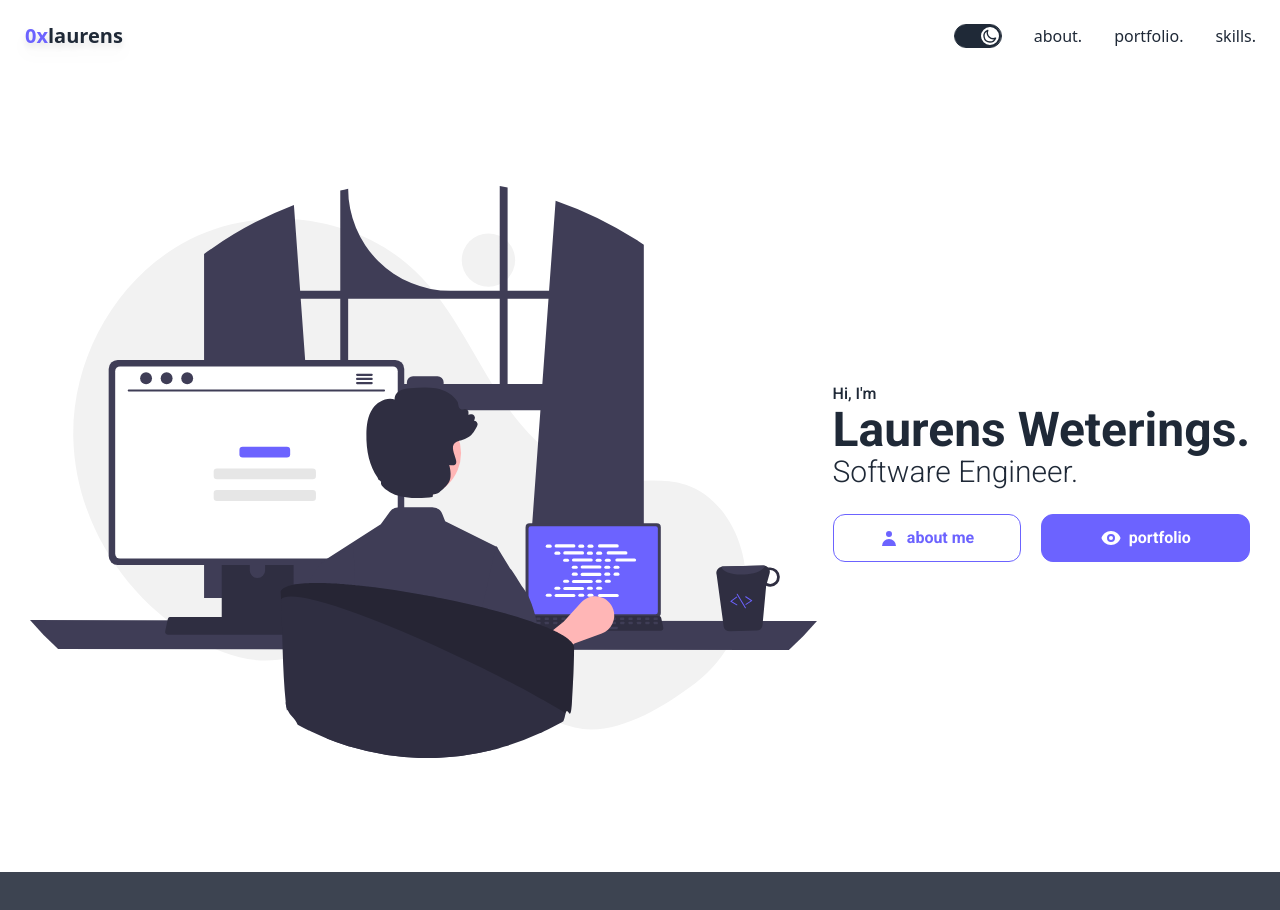
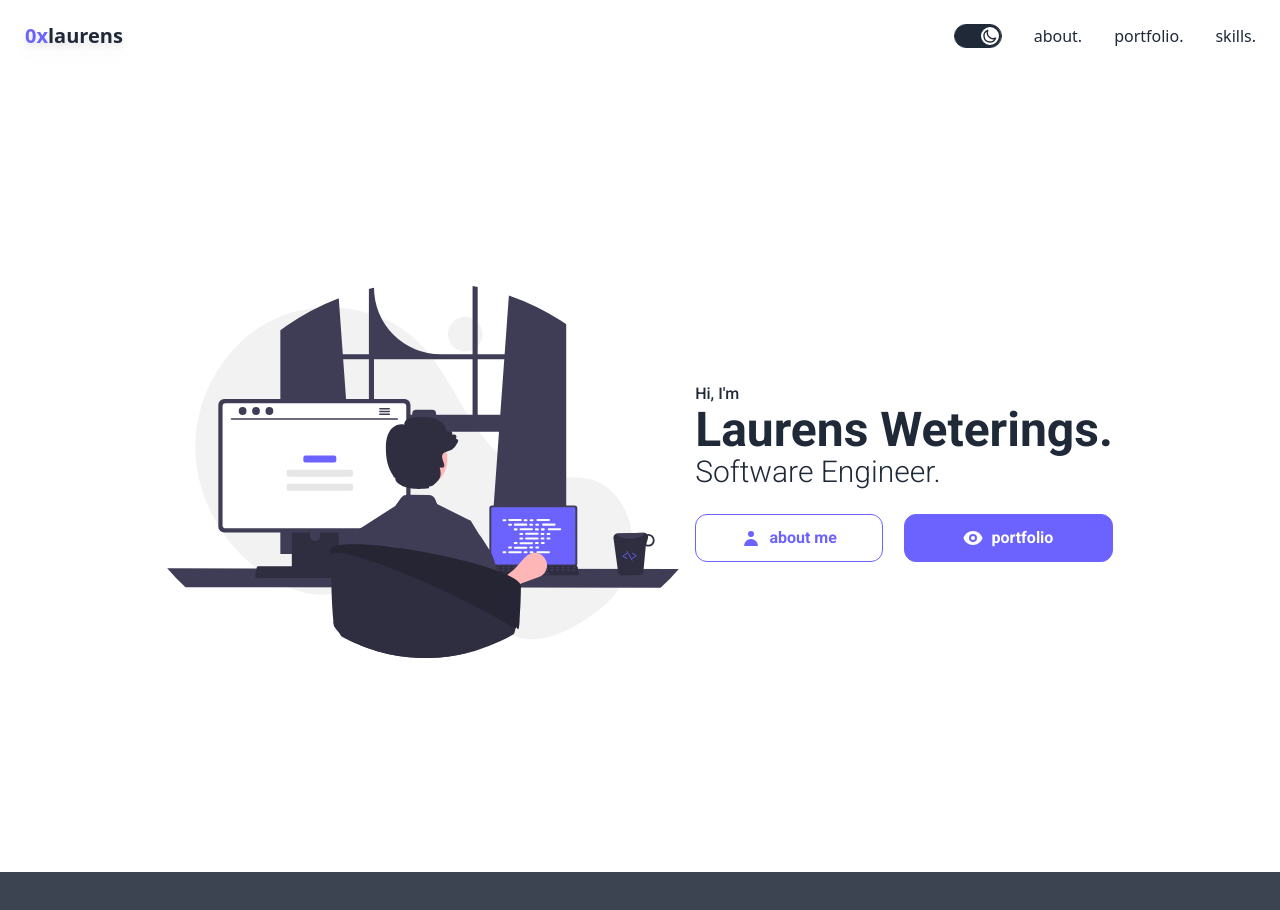
Before and after one commit to 0xLaurens/0xLaurens.com, a Vue app: page / in a window 1280 px wide. Shown: the top 910 px of the page. Built offline with nearby package versions, Linux system fonts and the light colour scheme.

Commit message:
Landing: scaling

```diff
--- a/src/components/home/landing.vue
+++ b/src/components/home/landing.vue
@@ -1,7 +1,10 @@
 <template>
     <div class="hero min-h-screen bg-base-500 w-full font-custom">
         <div class="hero-content flex-col lg:flex-row">
-            <img src="../../assets/dev.svg" />
+            <img
+                src="../../assets/dev.svg"
+                class="object-contain max-w-xs md:max-w-s lg:max-w-md xl:max-w-lg 2xl:max-w-xl 3xl:max-w-none"
+            />
             <div class="max-w-md text-center md:text-left">
                 <h1 class="font-medium">Hi, I'm</h1>
                 <h1 class="text-5xl font-bold">
```
